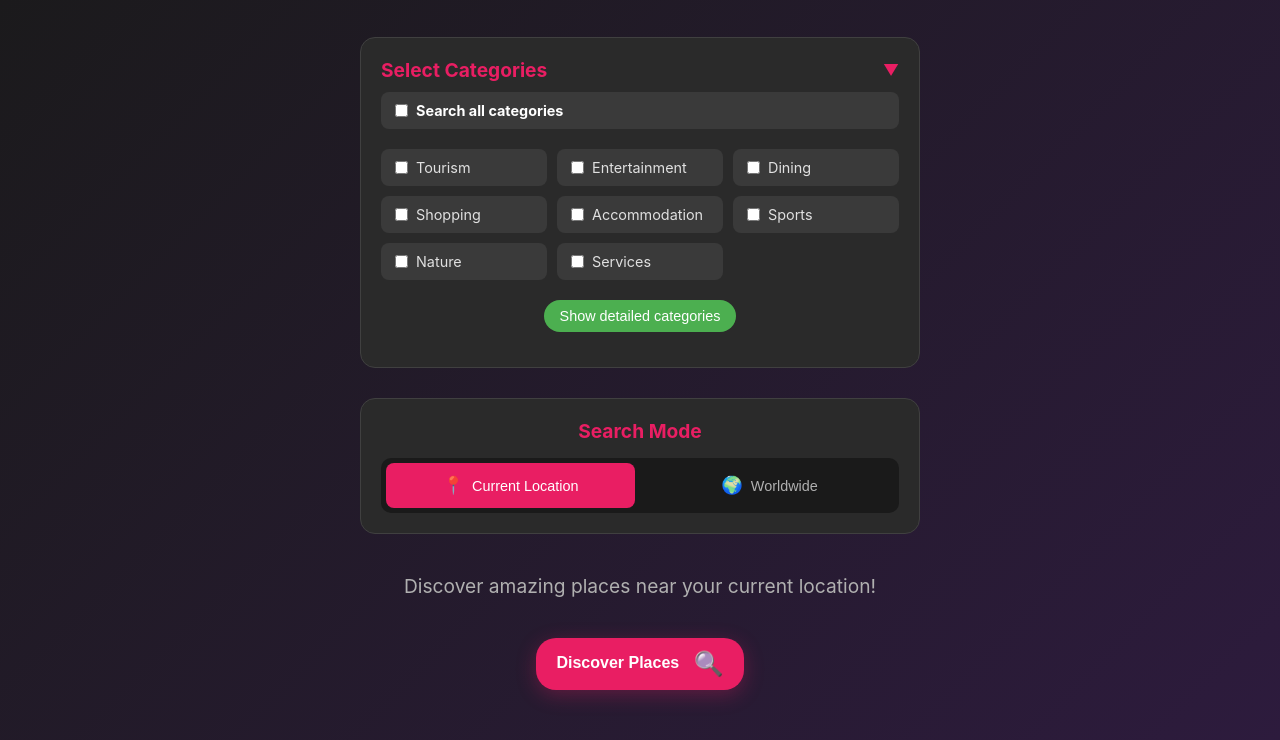
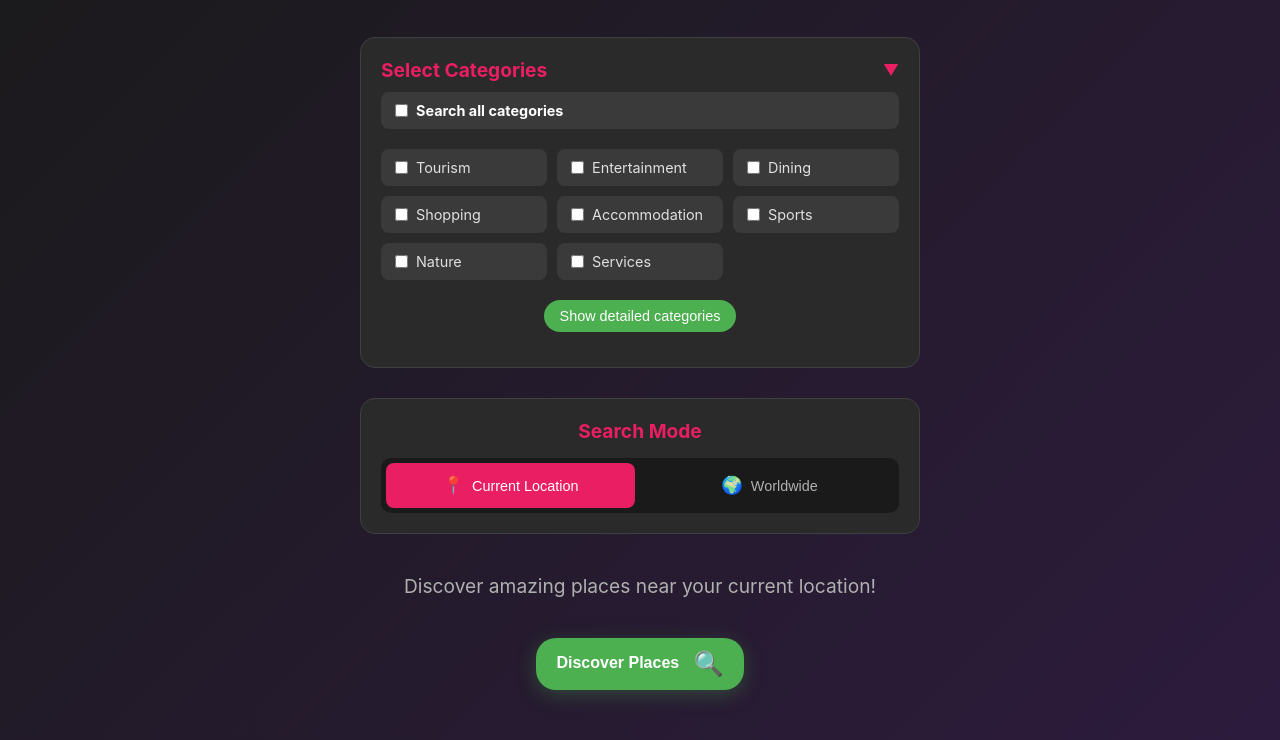
Before and after one commit to uuta/trander-claude, a website built with Vite: page index.html in a window 1280 px wide. Shown: the part 116-856 px from the top of the page. Built offline with nearby package versions, Linux system fonts and the light colour scheme.

Commit message:
Update button styles with new colors and box shadows

```diff
--- a/styles.css
+++ b/styles.css
@@ -224,7 +224,7 @@ h1 {
 /* Updated buttons - smaller size v2 */
 .discover-button {
     padding: 12px 20px;
-    background: #e91e63;
+    background: #4caf50;
     color: white;
     border: none;
     border-radius: 20px;
@@ -232,7 +232,7 @@ h1 {
     font-weight: bold;
     cursor: pointer;
     transition: all 0.3s ease;
-    box-shadow: 0 5px 20px rgba(233, 30, 99, 0.3);
+    box-shadow: 0 5px 20px rgba(76, 175, 80, 0.3);
     min-width: 160px;
 }
 
@@ -291,9 +291,9 @@ h1 {
 }
 
 .discover-button:hover {
-    background: #d81b60;
+    background: #388e3c;
     transform: translateY(-2px);
-    box-shadow: 0 7px 25px rgba(233, 30, 99, 0.4);
+    box-shadow: 0 7px 25px rgba(76, 175, 80, 0.4);
 }
 
 .discover-button:active {
```
